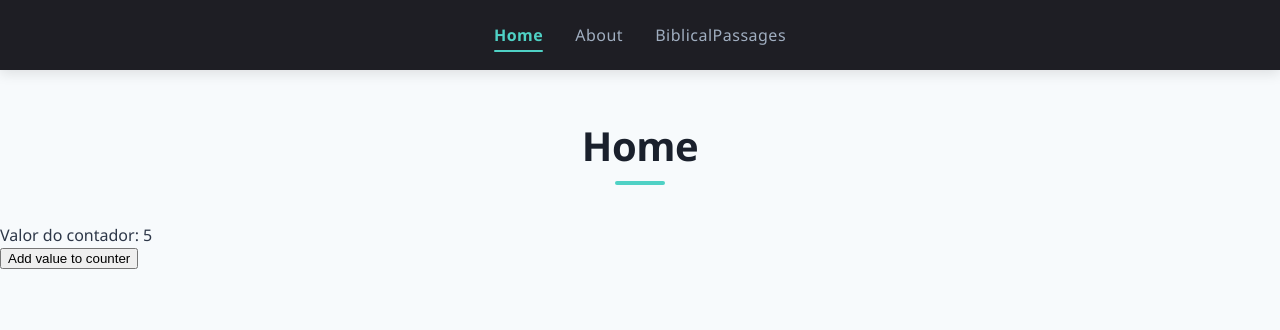
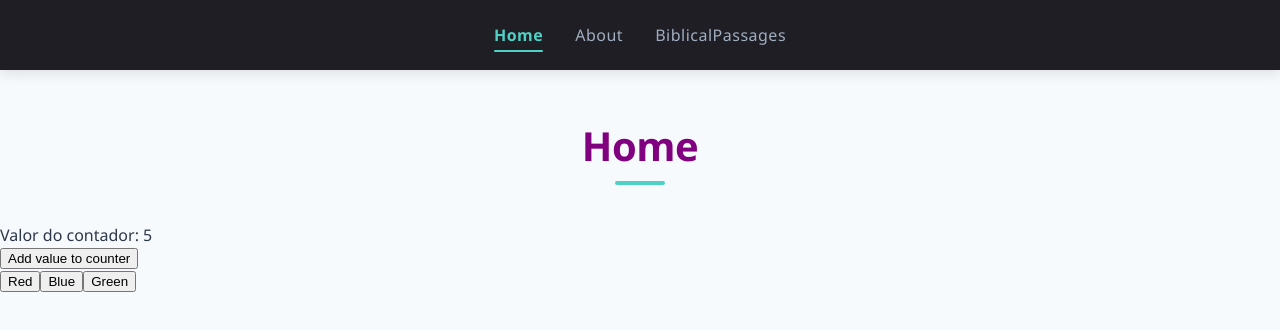
Before and after one commit to Ismael-g5/estudo_react, a React (Create React App) app in the folder 9_CONTEXT_API/context-api/: page / in a window 1280 px wide. Shown: the top 330 px of the page. Built offline with nearby package versions, Linux system fonts and the light colour scheme.

Commit message:
ajuste context mais complexo

```diff
--- /dev/null
+++ b/9_CONTEXT_API/context-api/src/context/TitleColorContext.js
@@ -0,0 +1,23 @@
+import { createContext, useReducer } from 'react';
+
+export const TitleColorContext = createContext();
+
+export const titleColorReducer = (state, action) => {
+    switch(action.type) {
+        case 'CHANGE_COLOR':
+            return { ...state, color: action.payload };
+        default:
+            return state;
+    }
+}
+
+
+export const TitleColorContextProvider = ({ children }) => {
+    const [state, dispatch] = useReducer(titleColorReducer, { color: 'purple' });
+
+    return (
+        <TitleColorContext.Provider value={{ ...state, dispatch }}>
+            {children}
+        </TitleColorContext.Provider>
+    );
+}
--- /dev/null
+++ b/9_CONTEXT_API/context-api/src/hooks/useTitleColorContext.js
@@ -0,0 +1,11 @@
+import { useContext } from 'react';
+import { TitleColorContext } from '../context/TitleColorContext';
+
+export const useTitleColorContext = () => {
+    const context = useContext(TitleColorContext);
+
+    if(!context) {
+        throw new Error('useTitleColorContext must be used within a TitleColorContextProvider');
+    }
+    return context;
+}
--- a/9_CONTEXT_API/context-api/src/index.js
+++ b/9_CONTEXT_API/context-api/src/index.js
@@ -7,13 +7,19 @@ import reportWebVitals from './reportWebVitals';
 //context provider
 import { CounterContextProvider } from './context/CounterContext';
 
+// useReducer -> mais de um dado por vez
+import { TitleColorContextProvider } from './context/TitleColorContext';
+
+
 const root = ReactDOM.createRoot(document.getElementById('root'));
 root.render(
   <React.StrictMode>
 
     {/* criando provider*/}
     <CounterContextProvider>
+      <TitleColorContextProvider>
       <App />
+      </TitleColorContextProvider>
     </CounterContextProvider>
   </React.StrictMode>
 );
--- a/9_CONTEXT_API/context-api/src/pages/Home.js
+++ b/9_CONTEXT_API/context-api/src/pages/Home.js
@@ -6,21 +6,35 @@ import ChangeCount from '../components/ChangeCount';
 
 // 4 - refatorando o context com hook
 import { useCounterContext } from '../hooks/UseCounterContext';
+// 5 - Context mais complexo
+import { useTitleColorContext } from '../hooks/useTitleColorContext';
 
 export const order = 0; // Home vem primeiro
 //export const menu = false; a Home se descomentado, não aparece no menu
 
 const Home = () => {
+  const { color, dispatch } = useTitleColorContext();
 
-  const {count} = useCounterContext();
+  const { count } = useCounterContext();
+
+  // alterando a cor - mais complexo
+  const setTitleColor = (color) => {
+    //dispatch({ type: 'CHANGE_COLOR', payload: color }); - esse seria o caso onde a cor ia ser passada na mão, la no switch
+    dispatch({ type: 'CHANGE_COLOR', payload: color });
+
+  }
+
   return (
-    <div><h1>Home</h1>
-    <div>Valor do contador: {count}</div>
+    <div><h1 style={{ color: color }}>Home</h1>
+      <div>Valor do contador: {count}</div>
 
-    {/* 3 - alterando o valor do context provider - counter*/}
-    <ChangeCount/>
+      {/* 3 - alterando o valor do context provider - counter*/}
+      <ChangeCount />
 
-
+      {/* 6 - alterando a cor do título - mais complexo */}
+      <button onClick={() => setTitleColor('red')}>Red</button>
+      <button onClick={() => setTitleColor('blue')}>Blue</button>
+      <button onClick={() => setTitleColor('green')}>Green</button>
     </div>
 
 
```
